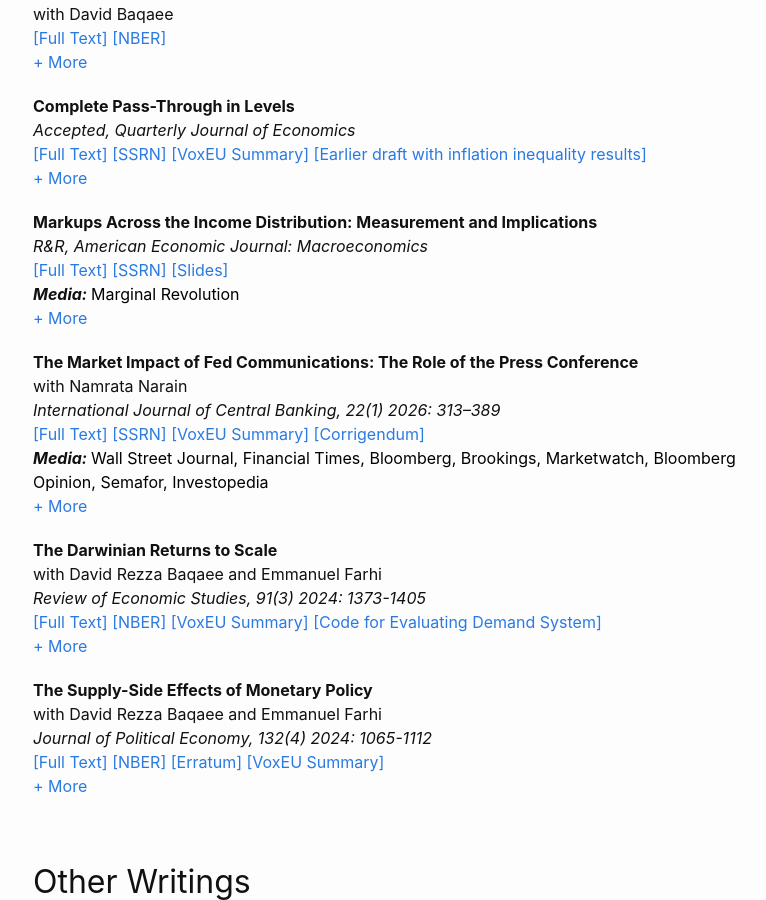
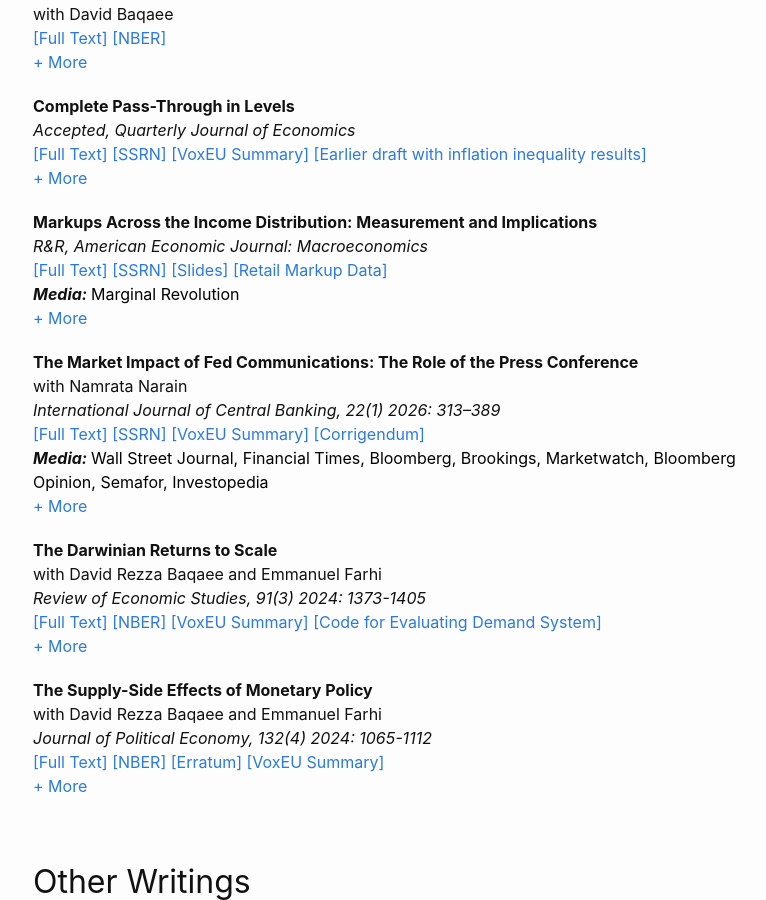
Before and after one commit to kunalsangani/kunalsangani.github.io, a Jekyll site: the page built from research.markdown, in a window 1280 px wide and 900 px high, scrolled down 377 px. Shown: the whole window, without its empty margins (237-1003 px from the left). Built offline with Jekyll 4.4.1, drawn with Linux system fonts in a browser that asks for light colours; nearby versions of some CDN libraries.

```diff
--- a/_data/research.yml
+++ b/_data/research.yml
@@ -139,6 +139,9 @@
         - slides:
           name: Slides
           href: https://kunalsangani.com/files/slides/income_markups_slides_live.pdf
+        - data:
+          name: Retail Markup Data
+          href: https://kunalsangani.com/files/data/supplementary_retail_markup_data.xlsx
       coverage:
         - marginalrevolution:
           name: Marginal Revolution
```
Also changed, not shown: 4 other files.
